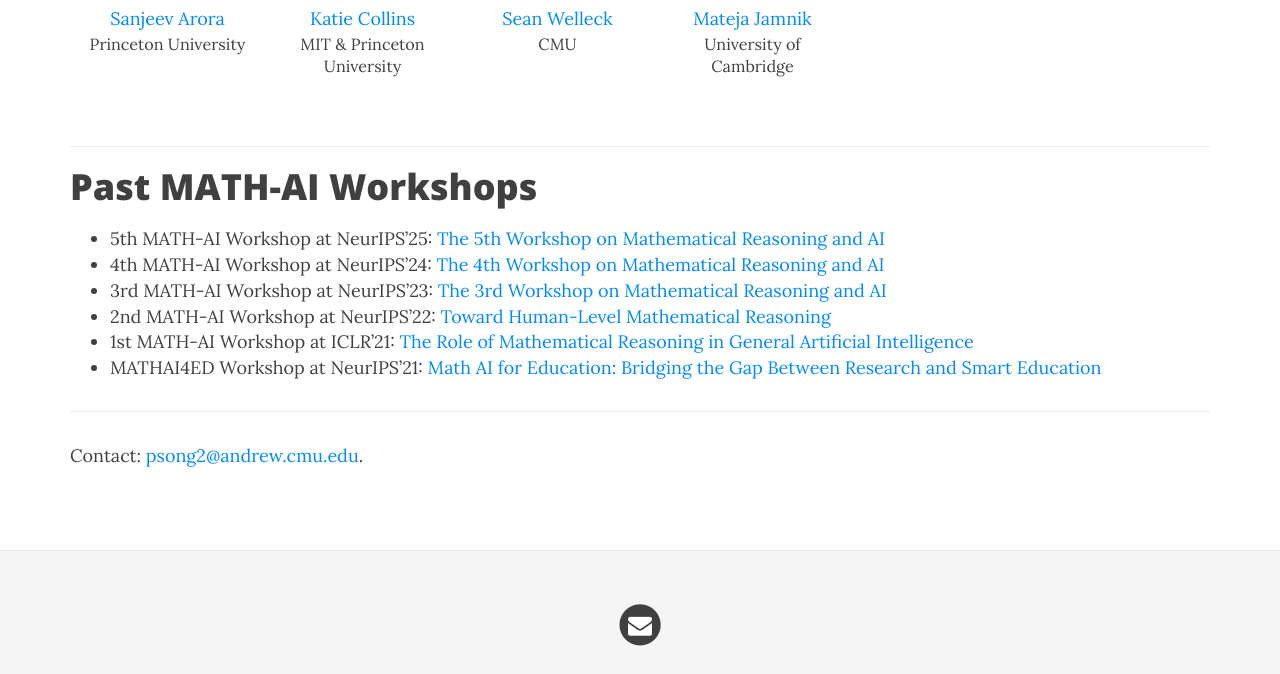
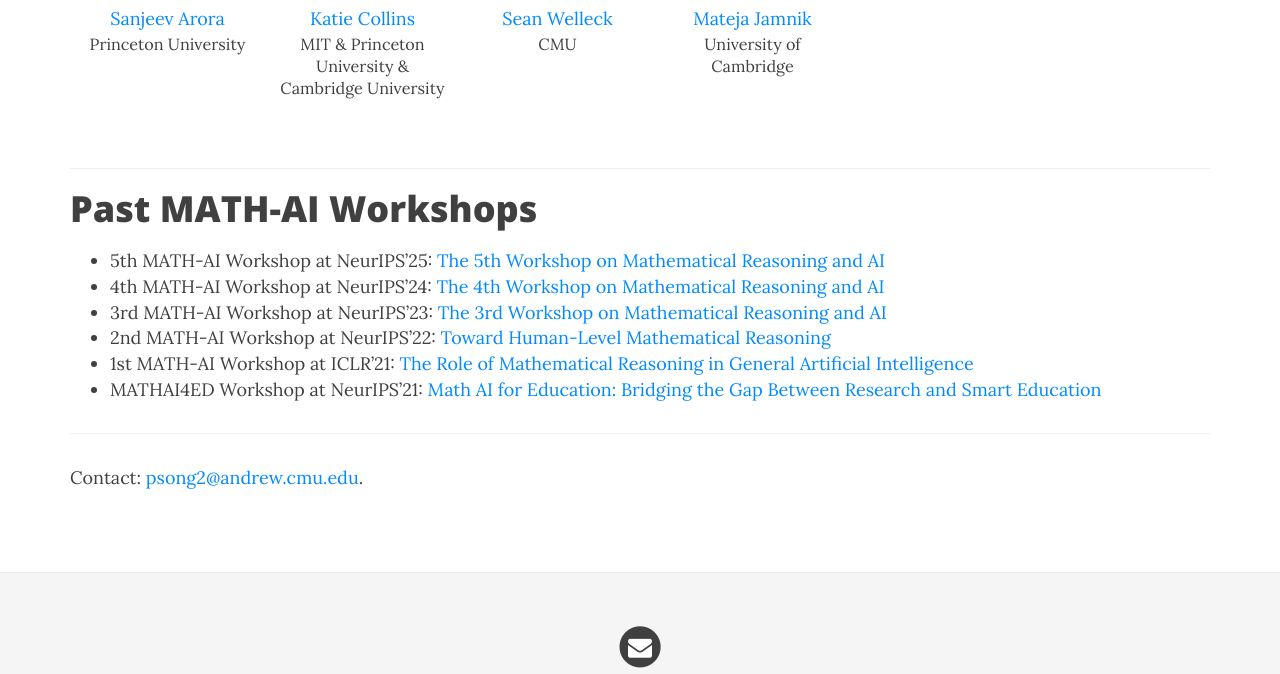
Before and after one commit to mathai-2026/mathai-2026.github.io, a Jekyll site: the page built from index.md, in a window 1280 px wide and 900 px high, scrolled down 2324 px, cut to the strip 226-900 px from the top of the window. Built offline with Jekyll 4.4.1, drawn with Linux system fonts in a browser that asks for light colours; nearby versions of some CDN libraries.

```diff
--- a/_data/organizers.yml
+++ b/_data/organizers.yml
@@ -31,7 +31,7 @@
 kcollins:
   name: "Katie Collins"
   url: "https://collinskatie.github.io/"
-  affiliation: "MIT & Princeton University"
+  affiliation: "MIT & Princeton University & Cambridge University"
   img: "kcollins.jpg"
   bio: "Katie Collins is a postdoctoral fellow in the Computational Cognitive Science Group at MIT and a visiting postdoc at the Princeton AI Lab. Her research focuses on cognitive science, artificial intelligence, human-AI interaction, and mathematical reasoning, including evaluating language models for mathematics through interactions with mathematicians. She organized the MATH-AI Workshop at NeurIPS'23."
 swelleck:
--- a/_data/pc.yml
+++ b/_data/pc.yml
@@ -8,7 +8,7 @@
 "Kai-Wei Chang (UCLA and Alexa AI)",
 "Francois Charton (Facebook AI Research)",
 "Jiaqi Chen (Sun Yat-sen University)",
-"Katie Collins* (MIT and Princeton)",
+"Katie Collins* (MIT, Princeton, and Cambridge)",
 "R. Thomas McCoy (Yale)",
 "Jiayuan Mao (MIT)",
 "Vlad Firoiu (DeepMind)",
--- a/_data/speakers.yml
+++ b/_data/speakers.yml
@@ -14,7 +14,7 @@
 
 jtenenbaum:
     name: "Josh Tenenbaum"
-    url: "https://web.mit.edu/cocosci/josh.html"
+    url: "https://cocosci.mit.edu/josh-tenenbaum/"
     affiliation: "MIT"
     img: "jtenenbaum.jpg"
     bio: "Joshua Tenenbaum is Professor of Computational Cognitive Science at MIT. He is MacArthur Fellow and AI2050 Senior Fellow. His research develops computational models of human learning, common-sense reasoning, causal inference, concept learning, and human-AI collaboration."
```
